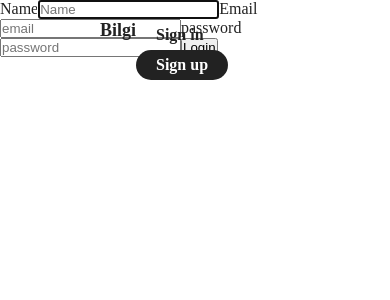
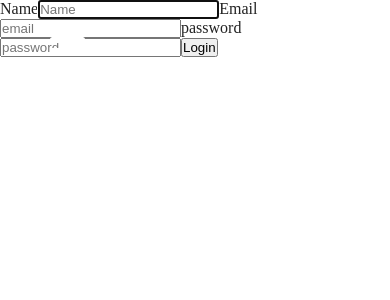
Before and after one commit to wizai/Bilgi-front, a Nuxt app: page /register in a window 390 px wide. Shown: the top 300 px of the page. Built offline with nearby package versions, Linux system fonts and the light colour scheme; a web font is replaced by a local one.

Commit message:
[ CSS ] Style header responsive

```diff
--- a/components/Header/header.vue
+++ b/components/Header/header.vue
@@ -5,7 +5,14 @@
     <header>
 
       <div class="header__container" v-bind:class="{ 'color-nav': $route.path == '/' }">
-        <nav>
+        <div class="navMobileContainer">
+          <div class="menuBurger">
+            <div class="bar1"></div>
+            <div class="bar2"></div>
+            <div class="bar3"></div>
+          </div>
+        </div>
+        <nav class="nav">
           <nuxt-link to="/" class="logo">Bilgi</nuxt-link>
           <div>
             <nuxt-link to="/login" class="sign in">Sign in</nuxt-link>
@@ -24,6 +31,15 @@
 
   export default {
     name: "Header",
+
+    mounted: function (){
+      var menuBurger = document.querySelector('.menuBurger');
+      var nav = document.querySelector('.nav');
+      menuBurger.onclick = function(){
+        menuBurger.classList.toggle("change");
+        nav.classList.toggle("open");
+      }
+    }
   }
 
 </script>
@@ -41,6 +57,7 @@
     }
 
     &__container {
+      position: relative;
       height: 100px;
       @include flexbox();
       @include align-items(center);
@@ -64,6 +81,45 @@
         }
       }
 
+      & .navMobileContainer{
+        display: none;
+
+        @media #{$mobile} {
+          display: block;
+        }
+
+        & .menuBurger{
+          & .bar1,
+          & .bar2,
+          & .bar3{
+            width: 35px;
+            height: 5px;
+            background-color: $white;
+            margin: 6px 0;
+            border-radius: 5px;
+            transition: .4s ease;
+          }
+
+          &.change{
+             & .bar1 {
+                -webkit-transform: rotate(-45deg) translate(-8px, 6px);
+                transform: rotate(-45deg) translate(-8px, 6px);
+              }
+
+              & .bar2 {opacity: 0;}
+
+              & .bar3 {
+                -webkit-transform: rotate(45deg) translate(-9px, -8px);
+                transform: rotate(45deg) translate(-9px, -8px);
+              }
+          }
+        }
+      }
+
+      @media #{$mobile} {
+        padding: 0 50px;
+      }
+
     }
 
     nav{
@@ -71,12 +127,23 @@
       @include justify-content(space-between);
       width: 100%;
 
+      & div{
+        @media #{$mobile} {
+          display: flex;
+          flex-direction: column;
+        }
+      }
+
       & a{
         font-weight: bold;
 
         &.logo{
           font-size: 18px;
           color: $black;
+
+          @media #{$mobile} {
+            margin-bottom: 20px;
+          }
         }
 
         &.sign{
@@ -89,7 +156,29 @@
             background-color: $black;
             color: $white;
           }
+
+          @media #{$mobile} {
+            width: 100px;
+            text-align: center;
+          }
         }
+      }
+
+      @media #{$mobile} {
+        position: absolute;
+        left: 50px;
+        top: 85px;
+        transform: translateX(-250px);
+        display: flex;
+        flex-direction: column;
+        width: 200px;
+        transition: .4s ease;
+      }
+    }
+
+    .nav{
+      &.open{
+        transform: translateX(0);
       }
     }
   }
```
